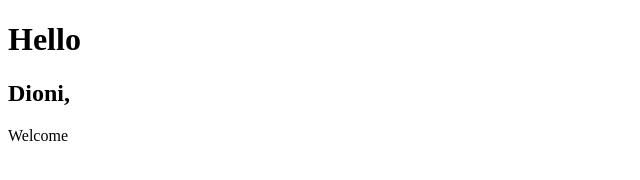
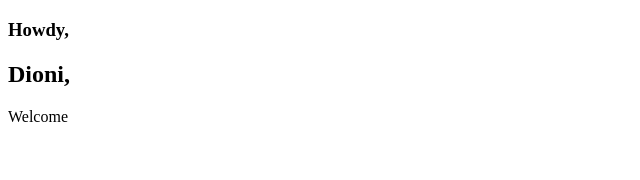
Before and after one commit to dionimercado/test, a plain HTML site: page index.html in a window 1280 px wide. Shown: the whole page, without its empty margins (0-640 px from the left). Drawn offline with Linux system fonts and the light colour scheme.

Commit message:
New updates

```diff
--- a/index.html
+++ b/index.html
@@ -6,7 +6,8 @@
   <title>Document</title>
 </head>
 <body>
-  <h1>Hello</h1>
+
+  <h3>Howdy,</h3>
   <h2>Dioni,</h2>
   <p>Welcome</p>
 </body>
```
